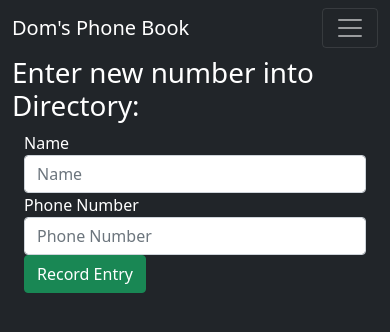
After one commit to domcamp04/flask_phonebook, a Flask app: page /new-entry in a window 390 px wide. The commit adds this page. Shown: the top 332 px of the page. Run offline with Flask 2, Linux system fonts and the light colour scheme; parts of the project's set-up code (start-up, migrations or seed data) failed here and were passed over; some libraries are stand-ins or nearby versions.

Commit message:
added phone entry but has a bug

```diff
--- a/app/forms.py
+++ b/app/forms.py
@@ -8,3 +8,9 @@ class UserInfoForm(FlaskForm):
     password = PasswordField('Password', validators=[DataRequired()])
     confirm_pass = PasswordField('Confirm Password', validators=[DataRequired(), EqualTo('password')])
     submit = SubmitField('Register')
+
+
+class EntryForm(FlaskForm):
+    name = StringField('Name', validators=[DataRequired()])
+    phone_number = StringField('Phone Number', validators=[DataRequired()])
+    submit = SubmitField('Record Entry')
--- a/app/routes.py
+++ b/app/routes.py
@@ -1,14 +1,16 @@
+from flask.helpers import url_for
 from app import app, db
-from flask import render_template
-from app.forms import UserInfoForm
-from app.models import User
+from flask import render_template, redirect, flash, url_for
+from app.forms import UserInfoForm, EntryForm
+from app.models import PhoneBookEntry, User
 
 
 @app.route('/')
 def index():
-    return render_template('index.html')
+    title = "Home"
+    return render_template('index.html', title = title)
 
-@app.route('/register', methods=["GET", 'POST'])
+@app.route('/register',  methods=["GET", 'POST'])
 def register():
     register_form = UserInfoForm()
     if register_form.validate_on_submit():
@@ -21,3 +23,18 @@ def register():
         db.session.add(new_user)
         db.session.commit()
     return render_template('register.html', form=register_form)
+
+@app.route('/new-entry', methods=['GET', 'POST'])
+def new_entry():
+    form = EntryForm()
+    user_id = 1
+    if form.validate_on_submit():
+        name = form.name.data
+        phone_number = form.phone_number.data
+        add_entry = PhoneBookEntry(name, phone_number, user_id=1)
+        db.session.add(add_entry)
+        db.session.commit()
+
+        flash(f'Your entry was submitted!', 'success')
+        return redirect(url_for('index'))
+    return render_template('newentry.html', form=form)
--- a/app/templates/index.html
+++ b/app/templates/index.html
@@ -1,7 +1,9 @@
 {% extends 'base.html' %}
 
 {% block content %}
-<h2 class="text-black">Welcome to Dominick's Phone Book.</h2>
-<h2 class="text-black">Please register or log in above to view the directory!</h2>
+
+<h1>Hello!</h1>
+<h2 class="text-secondary">Welcome to Dominick's Phone Book.</h2>
+<h2 class="text-secondary">Please register or log in above to view the directory!</h2>
 
 {% endblock %}
--- a/app/templates/nav.html
+++ b/app/templates/nav.html
@@ -8,7 +8,7 @@
         <div class="navbar-nav">
           <a class="nav-link" href="/register">Register</a>
           <a class="nav-link active" href="#">Login</a>
-          <a class="nav-link" href="#">Register Phone Number</a>
+          <a class="nav-link" href="/new-entry">Register Phone Number</a>
           <a class="nav-link active" href="#">View Directory</a>
         </div>
       </div>
--- /dev/null
+++ b/app/templates/newentry.html
@@ -0,0 +1,23 @@
+{% extends 'base.html' %}
+
+{% block content %}
+
+<h1>Enter new number into Directory:</h1>
+<div class="container">
+    <form action="" autocomplete="off" method="post">
+        {{ form.hidden_tag() }}
+        <div class="form-group">
+            <fieldset>
+                {{ form.name.label }}
+                {{ form.name(class='form-control', placeholder='Name') }}
+            </fieldset>
+            <fieldset>
+                {{ form.phone_number.label }}
+                {{ form.phone_number(class='form-control', placeholder='Phone Number') }}
+            </fieldset>
+        </div>
+        {{ form.submit(class='btn btn-success', placeholder='Submit Entry') }}
+    </form>
+</div>
+
+{% endblock content %}
```
Also changed, not shown: app/models.py (+15 -0 lines).
